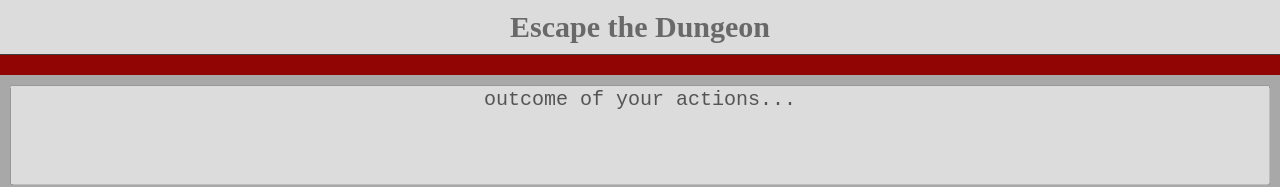
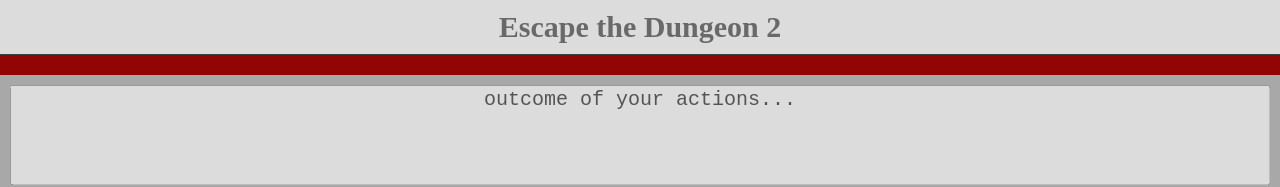
Before and after one commit to pranjal-kaushik-47/dungencrawler, a Vue app in the folder frontend/: page / in a window 1280 px wide. Shown: the top 187 px of the page. Built offline with nearby package versions, Linux system fonts and the light colour scheme; the HTML template or start-up script is replaced by a standard one.

Commit message:
update vite config + docker to handle dev server

```diff
--- a/frontend/src/App.vue
+++ b/frontend/src/App.vue
@@ -4,7 +4,7 @@
 <template>
 <body>
     <div class="game-description">
-        <h1>Escape the Dungeon</h1>
+        <h1>Escape the Dungeon 2</h1>
     </div>
     <div class="health" id="health">
         <div class="healthbar" id="healthbar"></div>
@@ -32,11 +32,14 @@
             <h2>Inventory</h2>
             <div class="items">
                 <table id="invTable">
+                    <thead>
                         <tr>
                             <th>Items</th>
                             <th>Description</th>
                             <th style="width: 100px;">Use</th>
                         </tr>
+                    </thead>
+                    <tbody>
                         <tr>
                         <td>-</td>
                         <td>-</td>
@@ -67,6 +70,7 @@
                         <td>-</td>
                         <td>-</td>
                     </tr>
+                    </tbody>
                 </table>
             </div>
         </div>
--- a/frontend/vite.config.ts
+++ b/frontend/vite.config.ts
@@ -6,6 +6,11 @@ import vueDevTools from 'vite-plugin-vue-devtools'
 
 // https://vite.dev/config/
 export default defineConfig({
+  server: {
+    host: "0.0.0.0",
+    port: 5173,
+    origin: "0.0.0.0:5173"
+  },
   plugins: [
     vue(),
     vueDevTools(),
```
Also changed, not shown: 2 other files (tests, documents, lock files or other folders). Lines whose indentation alone changed are shown as unchanged.
